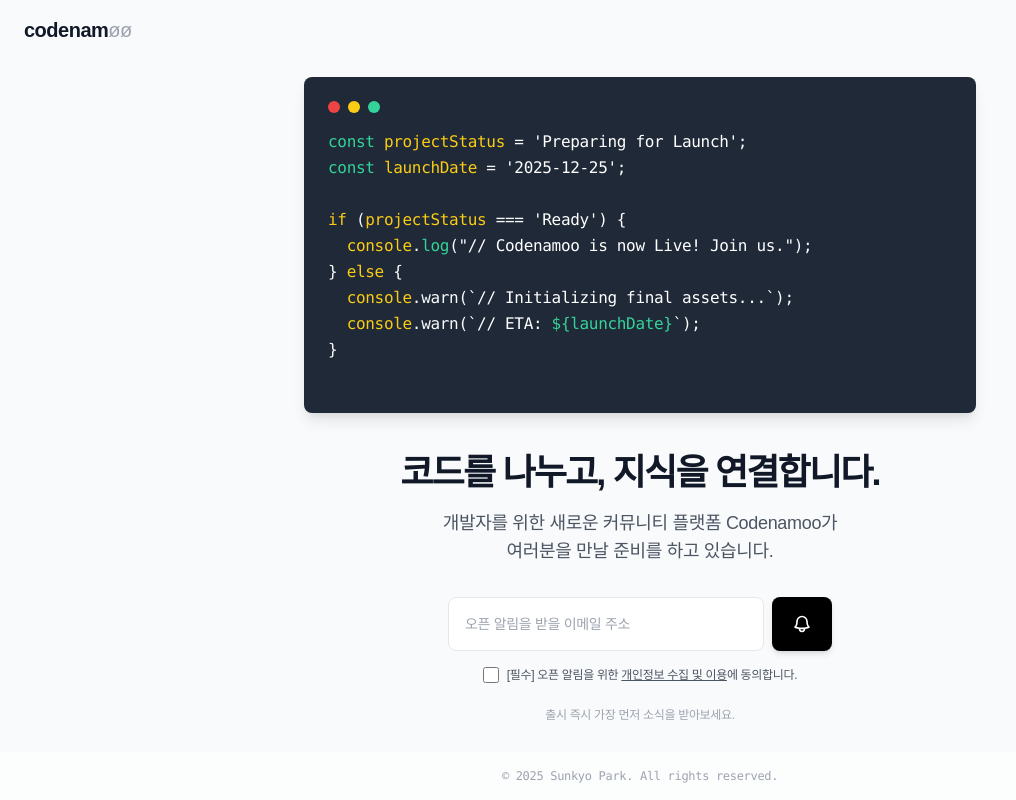
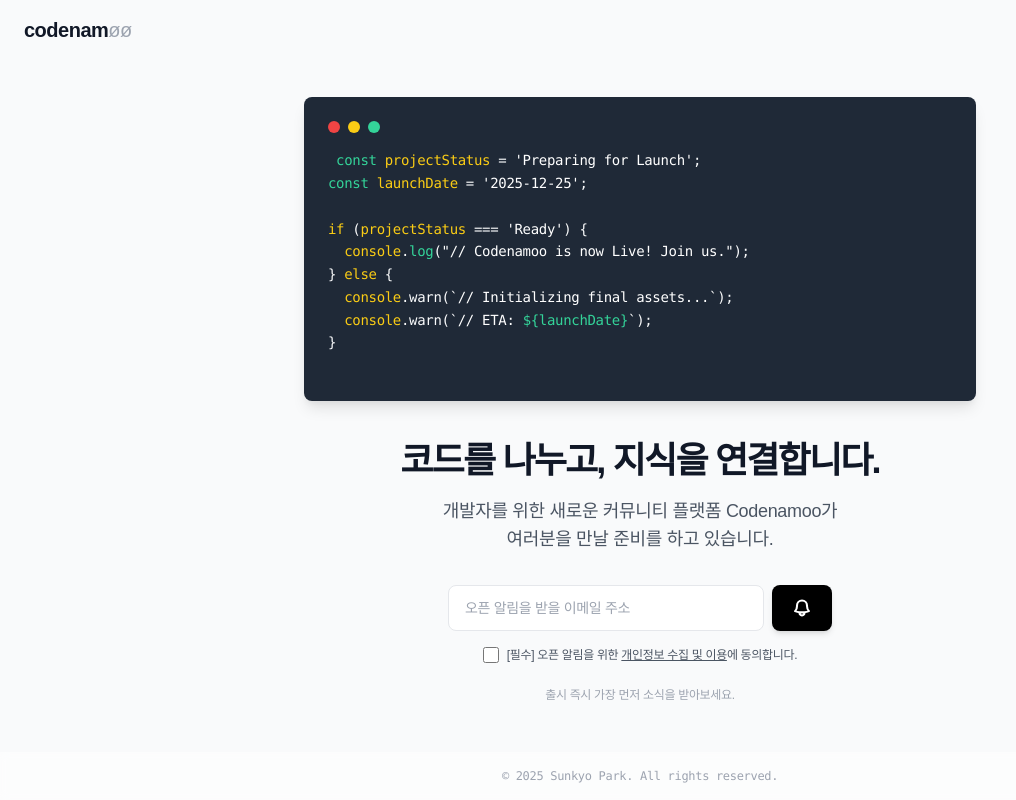
Before and after one commit to tyalejajsl9/CodenamePrepare, a plain HTML site: page index.html in a window 1280 px wide. Shown: the whole page, without its empty margins (0-1016 px from the left). Drawn offline with nearby package versions, Linux system fonts and the light colour scheme; a web font is replaced by a local one.

Commit message:
Add files via upload

```diff
--- a/index.html
+++ b/index.html
@@ -3,9 +3,7 @@
 <head>
     <meta charset="UTF-8">
     <meta name="viewport" content="width=device-width, initial-scale=1.0">
-    <title>Codenamoo - 새로운 시작</title>
-
-    <script src="https://cdn.tailwindcss.com"></script>
+    <title>Codenamoo - 개발자 커뮤니티 플랫폼</title> <script src="https://cdn.tailwindcss.com"></script>
     <link rel="stylesheet" crossorigin href="https://cdn.jsdelivr.net/gh/orioncactus/pretendard@v1.3.9/dist/web/static/pretendard.min.css" />
 
     <script>
@@ -59,7 +57,7 @@
     <div class="full-center px-6 py-16">
 
         <header class="absolute top-0 left-0 right-0 px-6 py-4">
-            <a href="#" class="text-xl font-bold tracking-tight text-gray-900">
+            <a href="/" class="text-xl font-bold tracking-tight text-gray-900">
                 codenam<span class="font-normal text-gray-400">øø</span>
             </a>
         </header>
@@ -74,8 +72,7 @@
                     <div class="w-3 h-3 bg-code-green rounded-full"></div>
                 </div>
 
-                <pre class="whitespace-pre-wrap leading-relaxed">
-<span class="text-code-green">const</span> <span class="text-code-yellow">projectStatus</span> = <span class="text-white">'Preparing for Launch'</span>;
+                <pre class="whitespace-pre-wrap leading-relaxed text-sm"> <span class="text-code-green">const</span> <span class="text-code-yellow">projectStatus</span> = <span class="text-white">'Preparing for Launch'</span>;
 <span class="text-code-green">const</span> <span class="text-code-yellow">launchDate</span> = <span class="text-white">'2025-12-25'</span>;
 
 <span class="text-code-yellow">if</span> (<span class="text-code-yellow">projectStatus</span> === <span class="text-white">'Ready'</span>) {
@@ -87,19 +84,19 @@
                 </pre>
             </div>
 
-            <h1 class="text-3xl md:text-4xl font-extrabold text-gray-900 tracking-tighter mb-4">
+            <h1 class="text-3xl sm:text-4xl font-extrabold text-gray-900 tracking-tighter mb-4">
                 코드를 나누고, 지식을 연결합니다.
             </h1>
-            <p class="text-lg text-gray-600 mb-8 max-w-lg mx-auto">개발자를 위한 새로운 커뮤니티 플랫폼 Codenamoo가<br /> 여러분을 만날 준비를 하고 있습니다.</p>
+            <p class="text-base sm:text-lg text-gray-600 mb-8 max-w-lg mx-auto">개발자를 위한 새로운 커뮤니티 플랫폼 Codenamoo가<br /> 여러분을 만날 준비를 하고 있습니다.</p>
 
             <div class="max-w-sm mx-auto">
                 <div class="flex flex-col sm:flex-row gap-2">
                     <input type="email" placeholder="오픈 알림을 받을 이메일 주소"
                         id="email-input"
-                        class="flex-1 px-4 py-4 border border-gray-200 rounded-lg focus:ring-black focus:border-black text-sm transition outline-none" />
+                        class="flex-1 px-4 py-3 border border-gray-200 rounded-lg focus:ring-black focus:border-black text-sm transition outline-none" />
 
-                    <button id="notify-button" class="px-5 py-4 bg-black text-white rounded-lg hover:bg-gray-700 transition w-full sm:w-auto shadow-md flex items-center justify-center">
-                        <svg xmlns="http://www.w3.org/2000/svg" fill="none" viewBox="0 0 24 24" stroke-width="2" stroke="currentColor" class="w-5 h-5">
+                    <button id="notify-button" class="px-5 py-3 bg-black text-white rounded-lg hover:bg-gray-700 transition w-full sm:w-auto shadow-md flex items-center justify-center">
+                        <svg xmlns="http://www.w3.org/2000/svg" fill="none" viewBox="0 0 24 24" stroke-width="2.5" stroke="currentColor" class="w-5 h-5">
                             <path stroke-linecap="round" stroke-linejoin="round" d="M14.857 17.082a23.848 23.848 0 005.454-1.31A8.967 8.967 0 0118 9.75v-.7V9A6 6 0 006 9v.75a8.967 8.967 0 01-2.312 6.022c1.733.64 3.56 1.085 5.455 1.31m5.714 0a24.255 24.255 0 01-5.714 0m5.714 0a3 3 0 11-5.714 0" />
                         </svg>
                     </button>
```
Also changed, not shown: 404.html (+3 -3 lines).
